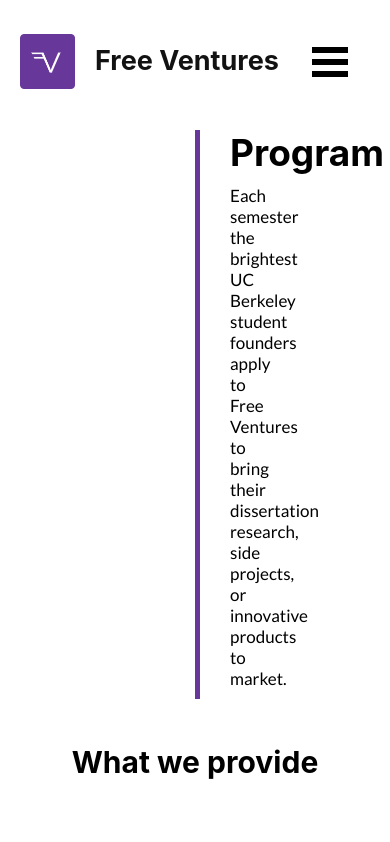
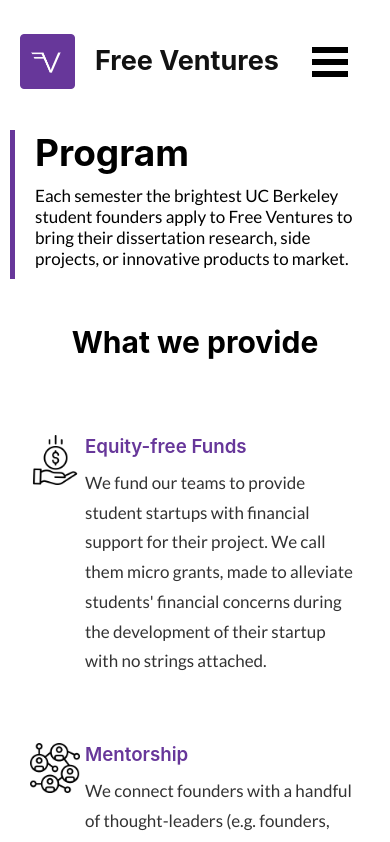
Before and after one commit to adhivd/freev-website, a React (Create React App) app: page /program in a window 390 px wide. Shown: the top 842 px of the page. Built offline with nearby package versions, Linux system fonts and the light colour scheme.

Commit message:
hopefully we're close

```diff
--- a/src/Components/Apply.js
+++ b/src/Components/Apply.js
@@ -128,7 +128,7 @@
                 header={'Join the FreeV Family'}
                 description={''}
             >
-                <a href="http://google.com" className="genericButtonWhite" target="_blank">Fall 2019 Batch Application</a>
+                <a href="http://google.com" className="genericButton" target="_blank">Fall 2019 Batch Application</a>
             </GenericTop>
             <GenericPage>
                 <div className={classes.root}>
--- a/src/Components/GenericTop.js
+++ b/src/Components/GenericTop.js
@@ -8,7 +8,7 @@
 
   return (
     <section className="genericTop">
-        <div className="headerContainer">
+        <div className="container">
         	<div class="topHeader">
             	<h1>{props.header}</h1>
             </div>
--- a/src/Components/Team.js
+++ b/src/Components/Team.js
@@ -31,6 +31,13 @@
         image: pratik
     },
     {
+        name: "Pranav Gulati",
+        position: "Senior Advisor | Former MD",
+        linkedinUrl: "https://www.linkedin.com/in/pgulati18/",
+        mailTo: "mailto:pranav@freeventures.org",
+        image: pranav
+    },
+    {
         name: "Kathy Kong",
         position: "Director",
         linkedinUrl: "https://www.linkedin.com/in/kathyqkong/",
@@ -58,13 +65,7 @@
         mailTo: "mailto:adhiv@freeventures.org",
         image: adhiv
     },
-    {
-        name: "Pranav Gulati",
-        position: "Senior Advisor | Former MD",
-        linkedinUrl: "https://www.linkedin.com/in/pgulati18/",
-        mailTo: "mailto:pranav@freeventures.org",
-        image: pranav
-    },
+
 
 ]
 
--- a/src/styles/App.css
+++ b/src/styles/App.css
@@ -123,6 +123,10 @@
                 width: auto;
                 padding: 5px 0;
             }
+
+        .genericTop .container {
+            margin-left: 10px;
+        }
     }
 
     /* Position and sizing of burger button */
@@ -210,12 +214,16 @@
 .genericTop {
     /*background-color: #67379A;*/
     text-align: left;
-    margin-left: 195px;
     margin-top: 30px;
     padding: 0px 0 0px 0;
     color: black;
-    border-left: 5px solid #67379A;
+
 }
+
+    .genericTop .container {
+        border-left: 5px solid #67379A;
+        padding-left: 20px;
+    }
 
     .genericTop h1 {
         font-size: 37px;
```
